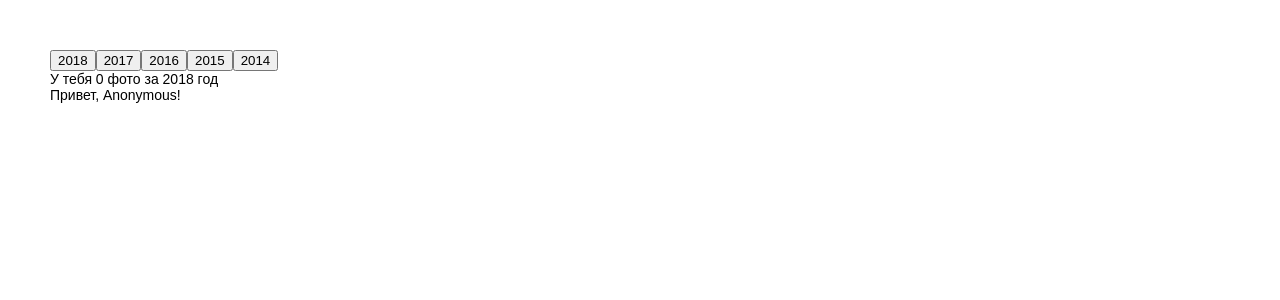
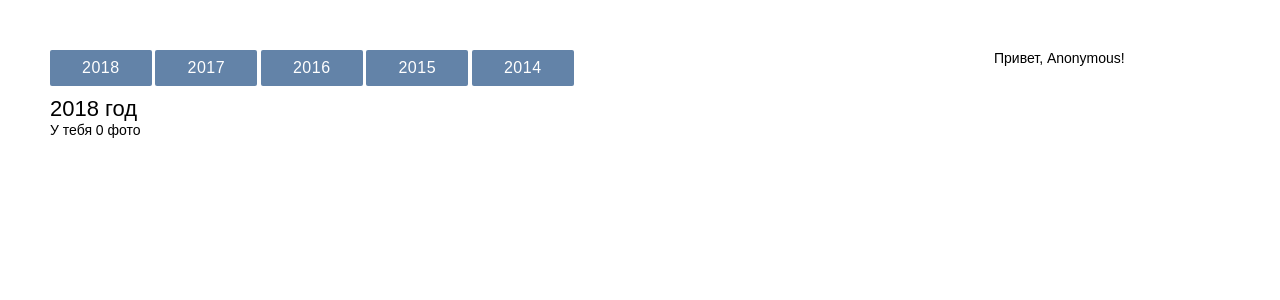
Before and after one commit to hellosophiee/react-redux-maxpfrontend, a React (Create React App) app: page / in a window 1280 px wide. Shown: the top 300 px of the page. Built offline with nearby package versions, Linux system fonts and the light colour scheme.

Commit message:
update: add space b/w btn's

```diff
--- a/src/components/Page.jsx
+++ b/src/components/Page.jsx
@@ -10,17 +10,26 @@ export class Page extends Component {
 	render() {
 		const { year, photos } = this.props;
 		return (
-			<div>
-				<div>
-					<button onClick={this.onBtnClick}>2018</button>
-					<button onClick={this.onBtnClick}>2017</button>
-					<button onClick={this.onBtnClick}>2016</button>
-					<button onClick={this.onBtnClick}>2015</button>
-					<button onClick={this.onBtnClick}>2014</button>
-				</div>
+			<div className="ib page">
 				<p>
-					У тебя {photos.length} фото за {year} год
+					<button className="btn" onClick={this.onBtnClick}>
+						2018
+					</button>{' '}
+					<button className="btn" onClick={this.onBtnClick}>
+						2017
+					</button>{' '}
+					<button className="btn" onClick={this.onBtnClick}>
+						2016
+					</button>{' '}
+					<button className="btn" onClick={this.onBtnClick}>
+						2015
+					</button>{' '}
+					<button className="btn" onClick={this.onBtnClick}>
+						2014
+					</button>
 				</p>
+				<h3>{year} год</h3>
+				<p>У тебя {photos.length} фото</p>
 			</div>
 		);
 	}
--- a/src/components/User.jsx
+++ b/src/components/User.jsx
@@ -5,7 +5,7 @@ export class User extends Component {
 	render() {
 		const { name } = this.props;
 		return (
-			<div>
+			<div className="ib user">
 				<p>Привет, {name}!</p>
 			</div>
 		);
```
